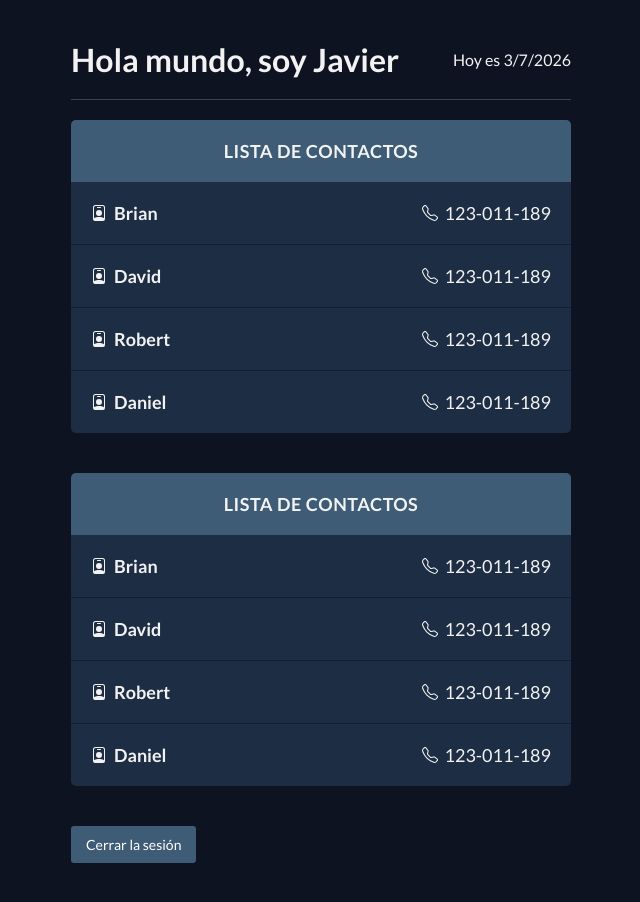
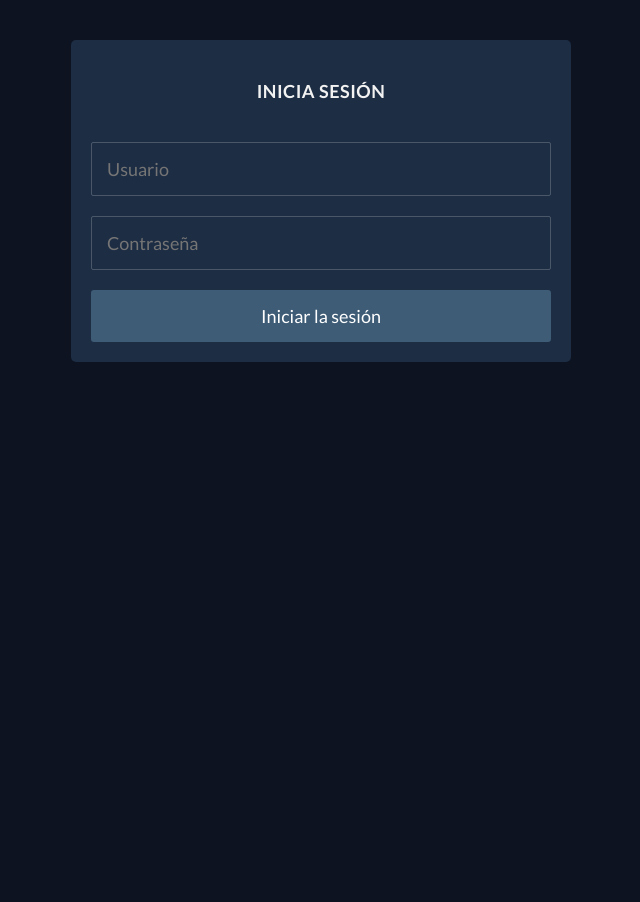
Before and after one commit to EDUARDOCD18/Curo-de-Web-Desing-con-FalconMasters-en-Udemuy, a React (Vite) app in the folder React/: page / in a window 1280 px wide. Shown: the whole page, without its empty margins (319-959 px from the left). After the commit the page ends 800 px from the top, so only its background shows below. Built offline with nearby package versions, Linux system fonts and the light colour scheme.

Commit message:
224. Como trabajar con formularios en React

```diff
--- a/React/src/App.jsx
+++ b/React/src/App.jsx
@@ -21,7 +21,7 @@ function App() {
   ];
 
   // const sesionIniciada = true;
-  const [sesionIniciada, setSesionIniciada] = useState(true);
+  const [sesionIniciada, setSesionIniciada] = useState(false);
 
   const cerrarSesion = () => {
     setSesionIniciada(false);
--- a/React/src/components/login.jsx
+++ b/React/src/components/login.jsx
@@ -1,14 +1,46 @@
+import { useState } from "react";
+
 const LoginForm = ({ setSesionIniciada }) => {
-  const iniciarSesion = () => {
-    setSesionIniciada(true);
+  const [usuario, setUsuario] = useState("");
+  const [clave, setClave] = useState("");
+
+  const handleUsuario = (e) => {
+    setUsuario(e.target.value);
   };
+
+  const handleClave = (e) => {
+    setClave(e.target.value);
+  };
+
+  const handleSubmit = (e) => {
+    e.preventDefault();
+
+    if (usuario === "Javier" && clave === "000") {
+      setSesionIniciada(true);
+    } else {
+      alert("Datos incorrectos");
+    }
+  };
+
   return (
     <div className="contenedor">
-      <form className="login">
+      <form className="login" onSubmit={handleSubmit}>
         <h3>Inicia sesión</h3>
-        <input type="text" placeholder="Usuario" id="" />
-        <input type="text" placeholder="Contraseña" id="" />
-        <button onClick={iniciarSesion}>Iniciar la sesión</button>
+        <input
+          type="text"
+          placeholder="Usuario"
+          id=""
+          onChange={handleUsuario}
+          value={usuario}
+        />
+        <input
+          type="password"
+          placeholder="Contraseña"
+          id=""
+          onChange={handleClave}
+          value={clave}
+        />
+        <button>Iniciar la sesión</button>
       </form>
     </div>
   );
```
